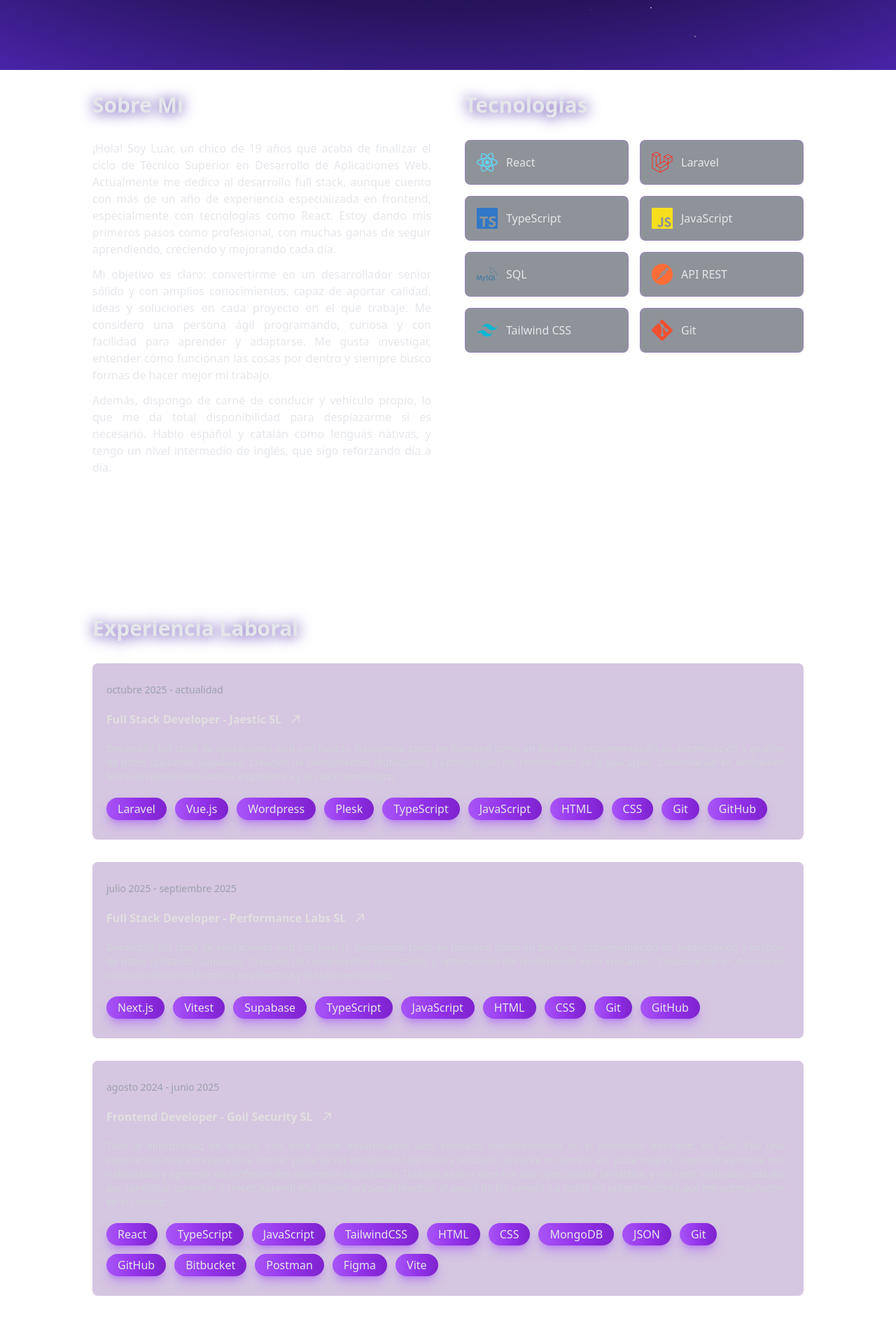
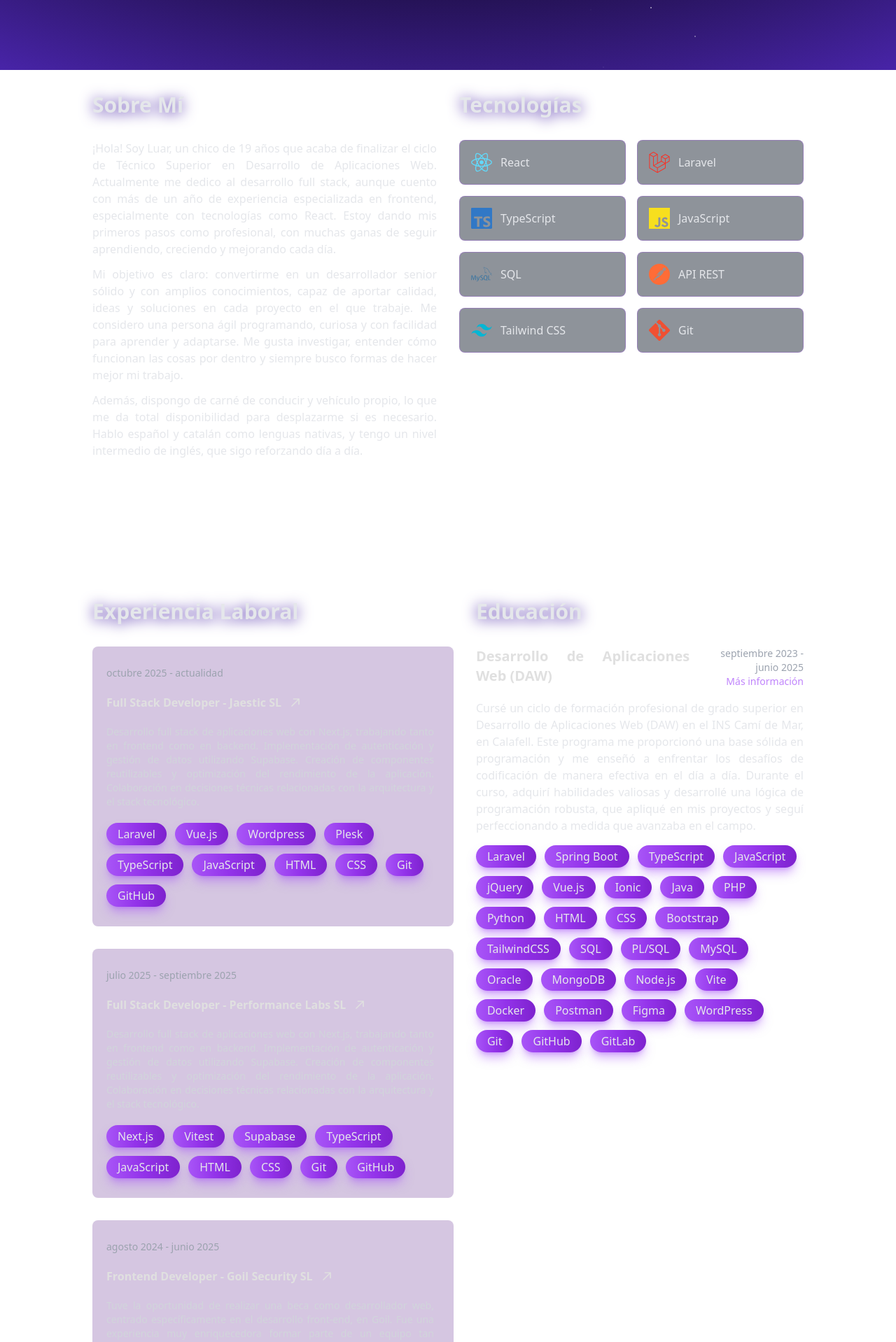
Before and after one commit to luar22j/luar-portfolio, a React (Vite) app: page / in a window 1280 px wide. Shown: the part 700-2618 px from the top of the page at 70% size. Built offline with nearby package versions, Linux system fonts and the light colour scheme; the HTML template or start-up script is replaced by a standard one.

Commit message:
fix: update experience link and adjust layout in About component for better responsiveness

```diff
--- a/public/data/experience.json
+++ b/public/data/experience.json
@@ -15,7 +15,7 @@
       "Git",
       "GitHub"
     ],
-    "link": "https://www.contentgenio.ai/"
+    "link": "https://jaestic.com/"
   },
   "performance-labs": {
     "title": "Full Stack Developer - Performance Labs SL",
--- a/src/App.tsx
+++ b/src/App.tsx
@@ -17,8 +17,10 @@
         </div>
         <div className="flex flex-col items-center justify-center md:gap-[200px] gap-[100px]">
           <About />
-          <Experience />
-          <Education />
+          <div className="flex flex-col xl:flex-row xl:gap-8 gap-[200px] w-full">
+            <Experience />
+            <Education />
+          </div>
           <Projects />
           <Footer />
         </div>
--- a/src/components/About.tsx
+++ b/src/components/About.tsx
@@ -52,7 +52,7 @@
       ref={aboutRef}
       className="flex flex-col gap-8 text-justify about-hidden"
     >
-      <div className="grid grid-cols-1 lg:grid-cols-2 gap-[200px] lg:gap-12">
+      <div className="grid grid-cols-1 xl:grid-cols-2 gap-[200px] xl:gap-8">
         <div className="flex flex-col gap-8">
           <h1 className="title-animation drop-shadow-[0_2px_10px_#4723a5] text-3xl font-bold text-gray-200">
             Sobre Mí
```
